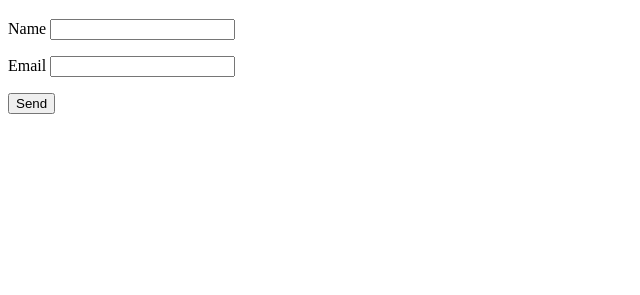
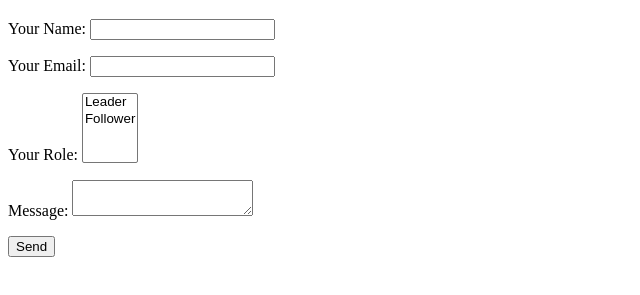
Before and after one commit to PparraProf/santotoparra, a plain HTML site: page index.html in a window 1280 px wide. Shown: the part 61-356 px from the top of the page, without its empty margins (0-640 px from the left). Drawn offline with Linux system fonts and the light colour scheme.

Commit message:
Update index.html

```diff
--- a/index.html
+++ b/index.html
@@ -9,12 +9,21 @@
   <body>
    <h1 class="formuh1">Contacto.</h1>
 
-<form name="contact" netlify>
+<form name="contact" method="POST" data-netlify="true">
   <p>
-    <label>Name <input type="text" name="name" /></label>
+    <label>Your Name: <input type="text" name="name" /></label>
   </p>
   <p>
-    <label>Email <input type="email" name="email" /></label>
+    <label>Your Email: <input type="email" name="email" /></label>
+  </p>
+  <p>
+    <label>Your Role: <select name="role[]" multiple>
+      <option value="leader">Leader</option>
+      <option value="follower">Follower</option>
+    </select></label>
+  </p>
+  <p>
+    <label>Message: <textarea name="message"></textarea></label>
   </p>
   <p>
     <button type="submit">Send</button>
```
